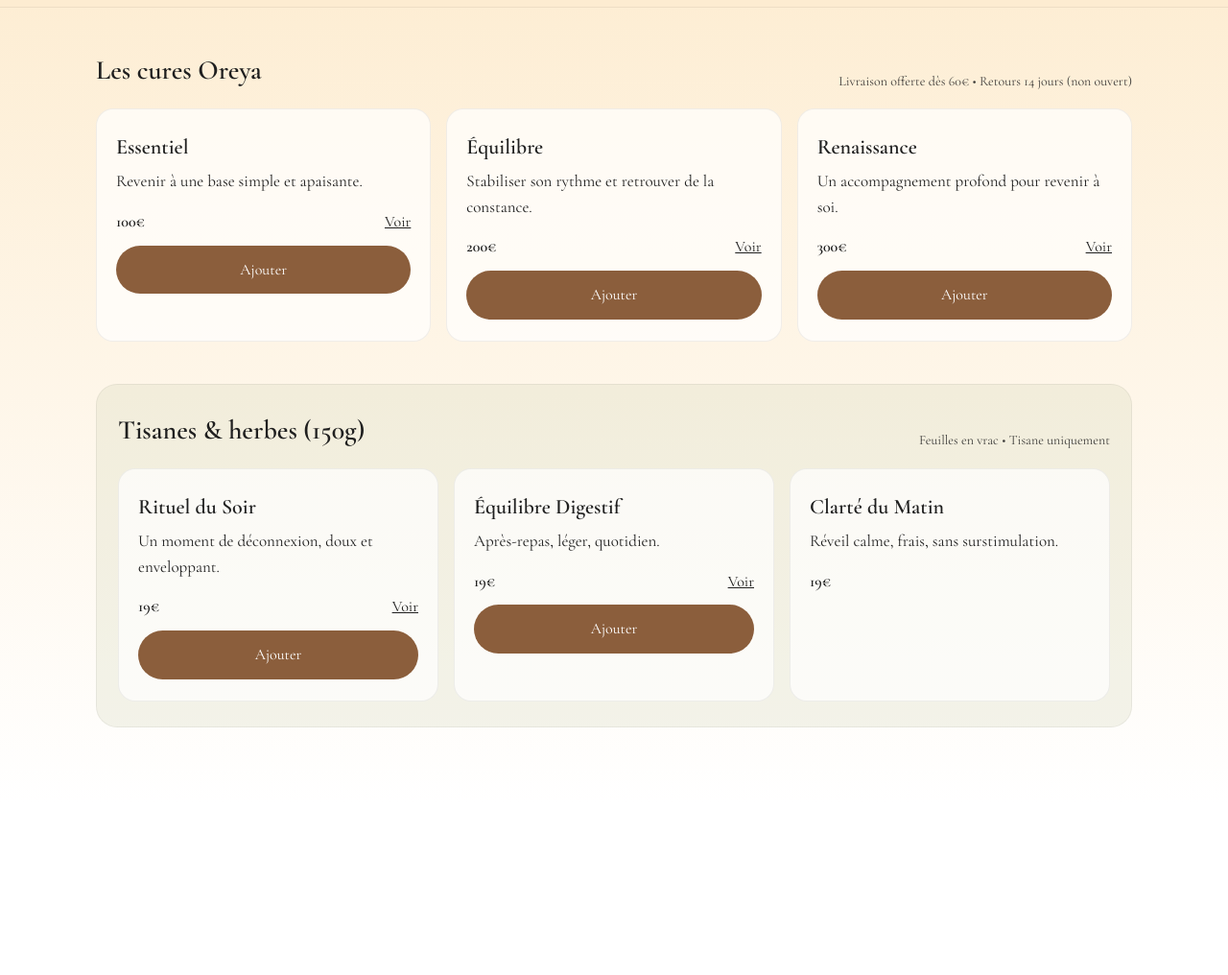
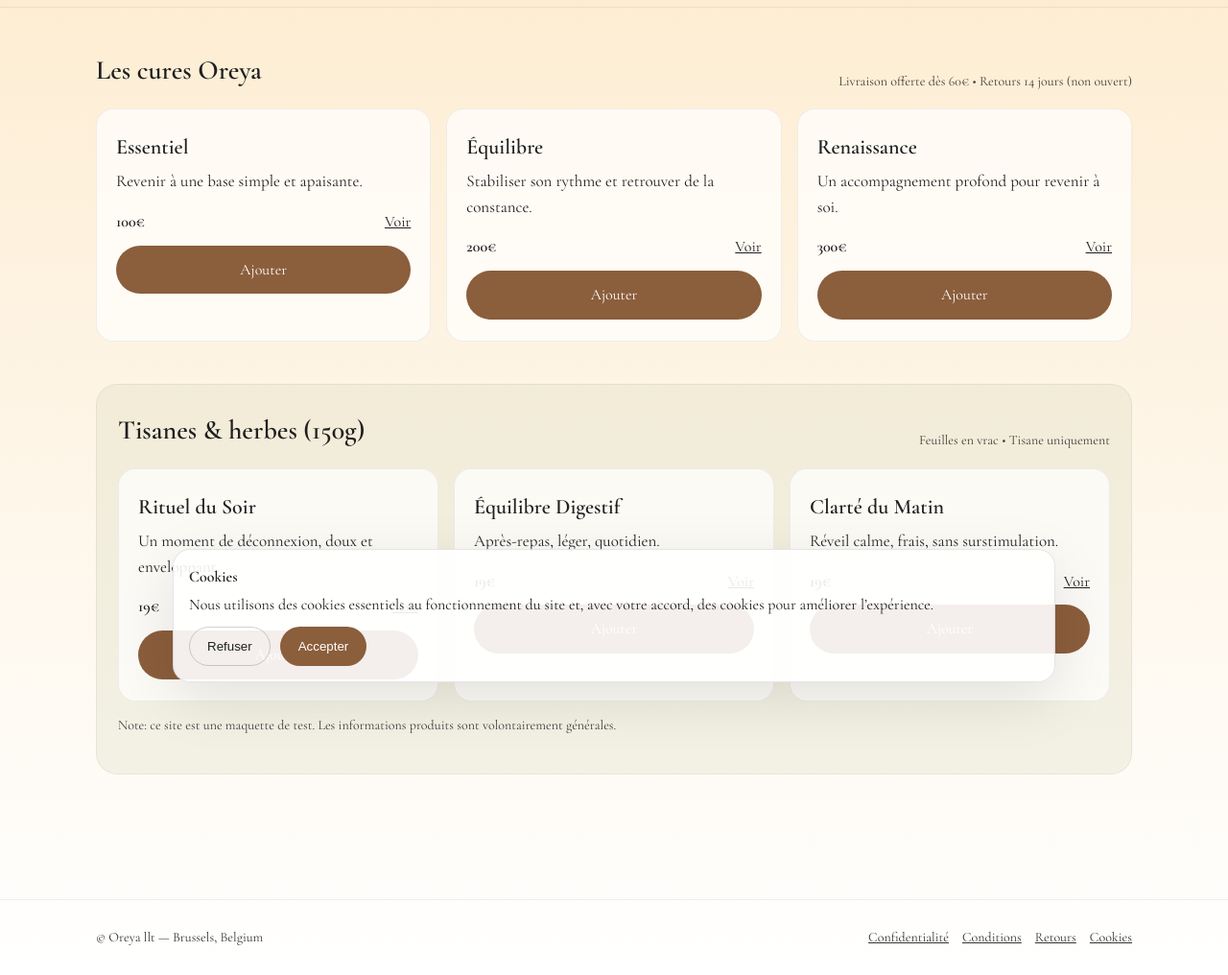
Before and after one commit to MahmoudAbdo90/oreya-test-site, a plain HTML site: page products/index.html in a window 1280 px wide. Shown: the part 71-1087 px from the top of the page at 96% size. Before the commit the page ends 909 px from the top, so only its background shows below. Drawn offline with nearby package versions, Linux system fonts and the light colour scheme.

Commit message:
Update index.html

```diff
--- a/products/index.html
+++ b/products/index.html
@@ -106,4 +106,64 @@
           <p>Réveil calme, frais, sans surstimulation.</p>
           <div class="row">
             <span class="price">19€</span>
-            <a
+            <a class="link" href="/products/tisane-matin.html">Voir</a>
+          </div>
+          <div style="margin-top:12px">
+            <a class="btn btn-full" href="#" onclick="addToCart('Clarté du Matin (150g)',19,'TIS-MAT');return false;">Ajouter</a>
+          </div>
+        </article>
+      </div>
+
+      <p class="small" style="margin-top:14px">
+        Note: ce site est une maquette de test. Les informations produits sont volontairement générales.
+      </p>
+    </section>
+  </main>
+
+  <footer class="footer">
+    <div class="footer-inner">
+      <div>© Oreya llt — Brussels, Belgium</div>
+      <div class="footer-links">
+        <a href="/legal/privacy.html">Confidentialité</a>
+        <a href="/legal/terms.html">Conditions</a>
+        <a href="/legal/returns.html">Retours</a>
+        <a href="/legal/cookies.html">Cookies</a>
+      </div>
+    </div>
+  </footer>
+
+  <div class="cookie" id="cookie-banner" hidden>
+    <div class="cookie-card">
+      <div class="cookie-title">Cookies</div>
+      <div class="cookie-text">
+        Nous utilisons des cookies essentiels au fonctionnement du site et, avec votre accord,
+        des cookies pour améliorer l’expérience.
+      </div>
+      <div class="cookie-actions">
+        <button class="btn btn-ghost" type="button" onclick="rejectCookies()">Refuser</button>
+        <button class="btn" type="button" onclick="acceptCookies()">Accepter</button>
+      </div>
+    </div>
+  </div>
+
+  <div class="drawer" id="cart-drawer" hidden>
+    <div class="drawer-backdrop" onclick="closeCart()"></div>
+    <div class="drawer-panel" role="dialog" aria-modal="true" aria-label="Panier">
+      <div class="drawer-head">
+        <div class="drawer-title">Votre panier</div>
+        <button class="icon-btn" type="button" onclick="closeCart()">✕</button>
+      </div>
+      <div class="drawer-body" id="cart-items"></div>
+      <div class="drawer-foot">
+        <div class="totals">
+          <div class="totals-row"><span>Sous-total</span><span id="cart-subtotal">0€</span></div>
+          <div class="totals-row"><span>Livraison</span><span id="cart-shipping">0€</span></div>
+          <div class="totals-row totals-strong"><span>Total</span><span id="cart-total">0€</span></div>
+          <div class="totals-note">France • Livraison offerte dès 60€ (sinon 4,90€).</div>
+        </div>
+        <a class="btn btn-full" href="/pages/checkout.html" onclick="return proceedToCheckout()">Passer au paiement</a>
+      </div>
+    </div>
+  </div>
+</body>
+</html>
```
